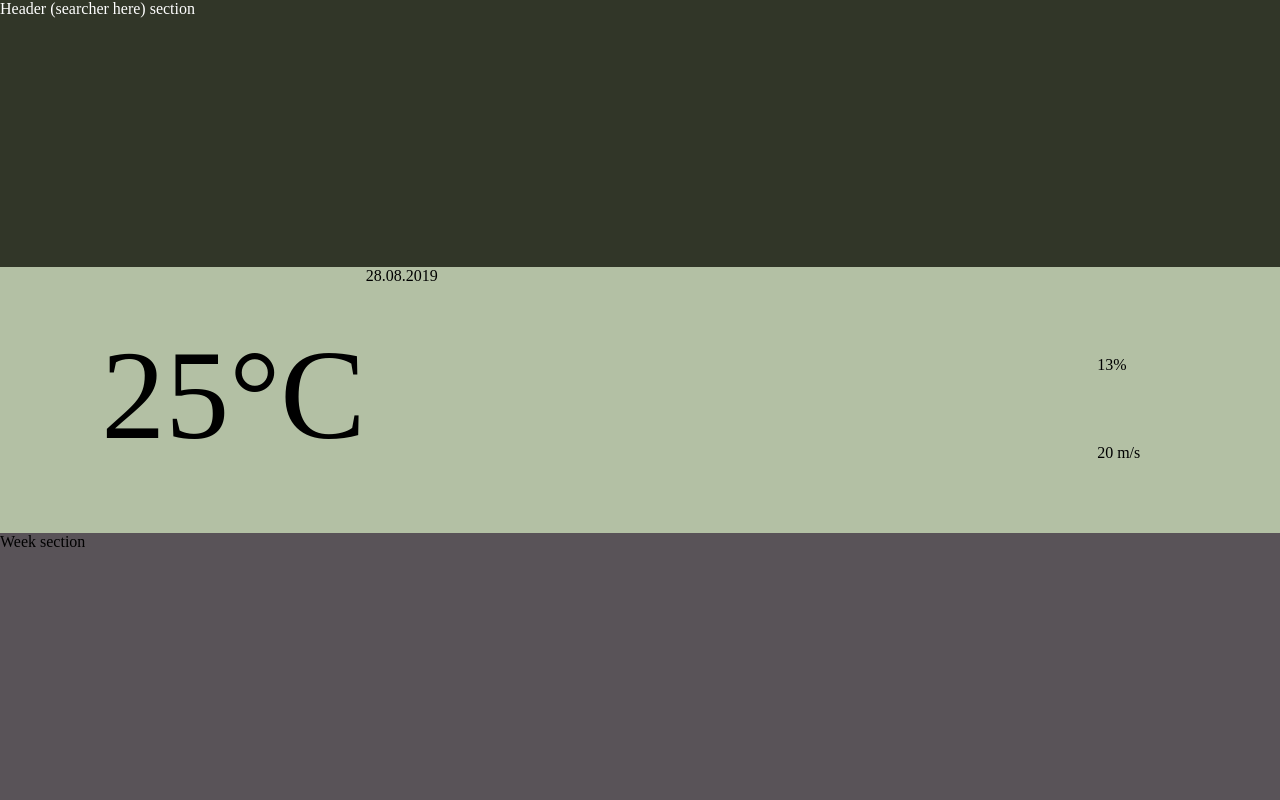
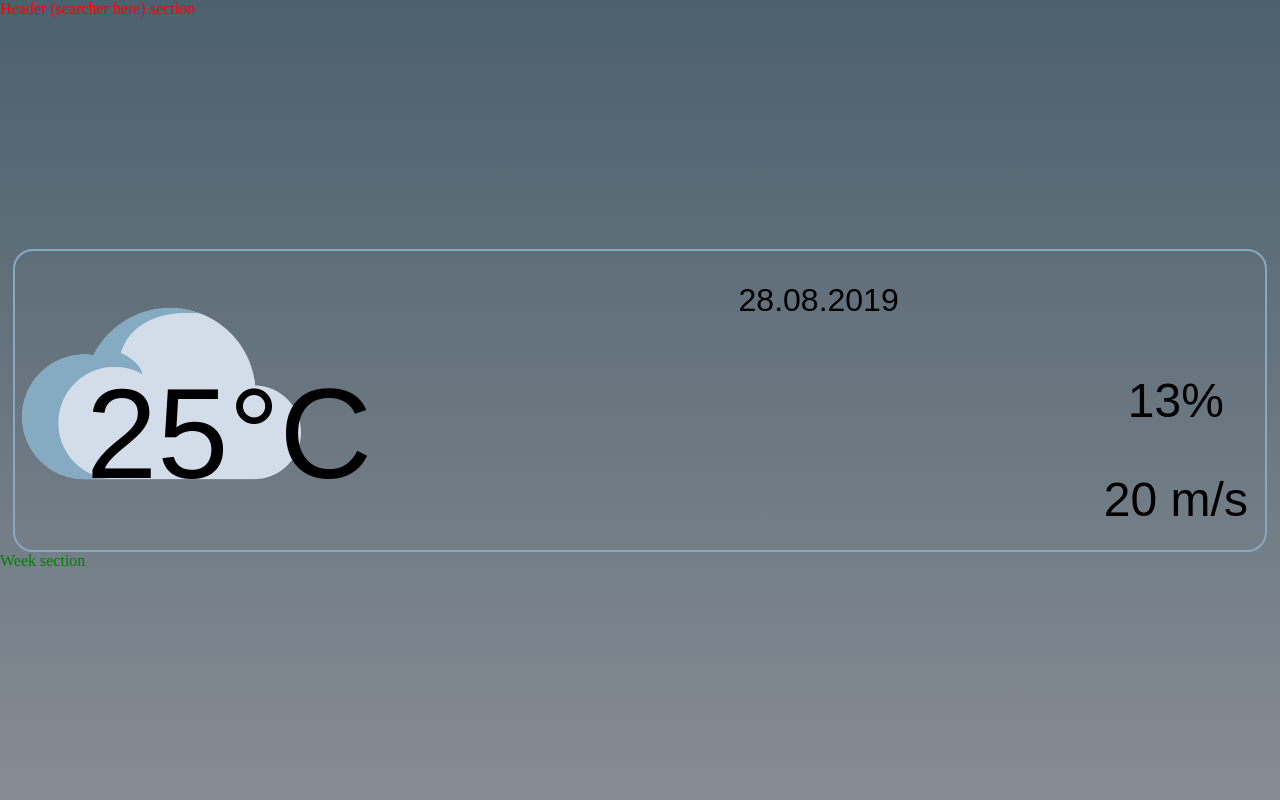
Before and after one commit to muteagony/cc-weatherapp, a website built with webpack: page index.html in a window 1280 px wide. Built offline with nearby package versions, Linux system fonts and the light colour scheme.

Commit message:
feat: added media folder with icons, improved position of elements, added some styling

```diff
--- a/src/js/Daysection.js
+++ b/src/js/Daysection.js
@@ -1,3 +1,6 @@
+import url from '../img/cloud.png';
+
+
 class Daysection {
     constructor() {
       this.element = document.createElement("section");
@@ -9,11 +12,18 @@ class Daysection {
       this.element.innerHTML = `
         <div id="day"></div>
       `;
+      // creating div, which will hold icon
+      const icon = document.createElement("div");
+      document.getElementById('day').appendChild(icon);
+      icon.setAttribute('id', 'icon');
+      const img = document.createElement("img");
+      img.src = url;
+      document.getElementById('icon').appendChild(img);
       // creating div, which will hold temperature
       const temp = document.createElement("div");
       document.getElementById('day').appendChild(temp);
       temp.setAttribute('id', 'temp');
-      temp.innerHTML = '25°C';
+      temp.innerText = '25°C';
       // creating div, which will hold date
       const date = document.createElement("div");
       document.getElementById('day').appendChild(date);
@@ -23,6 +33,7 @@ class Daysection {
       const chart = document.createElement("div");
       document.getElementById('day').appendChild(chart);
       chart.setAttribute('id', 'chart');
+
       // creating div, which will hold precipitation probability
       const rain = document.createElement("div");
       document.getElementById('day').appendChild(rain);
--- a/src/scss/header.scss
+++ b/src/scss/header.scss
@@ -1,4 +1,3 @@
 .header{
-    background-color: #313628;
-    color: white;
+    color: red;
 }
--- a/src/scss/section1.scss
+++ b/src/scss/section1.scss
@@ -1,12 +1,26 @@
 .day{
     height: 60%;
-}
 
     #day{
-    background-color: #B3C0A4;
+        border: 2px solid #87AAC2;
+        border-radius: 20px;
+        margin: 1%;
+        margin-top: 0%;
+        font-family: sans-serif;
         display: grid;
         grid-template-columns: 1fr 1fr 1fr 1fr 1fr 1fr 1fr; //needed to be change using sass math and sass grid
         grid-template-rows: 1fr 1fr 1fr; //needed to be change using sass math and sass grid
+
+        #icon{
+            grid-column: 1/3;
+            grid-row: 1/4;
+
+            img{
+                width: 80%;
+                height: auto;
+                padding-top: 1%;
+                padding-left: 2%; //i need to fix responsivness
+            }
         }
 
         #temp{
@@ -15,12 +29,15 @@
             font-size: 8rem;
             text-align: right;
             align-self: flex-end;
-    padding-bottom: 4rem;
+            padding-bottom: 12%; //i need to fix responsivness
         }
 
         #date{
             grid-column: 3/8;
             grid-row: 1/2;
+            font-size: 2rem;
+            text-align: center;
+            align-self: center;
         }
 
         #chart{
@@ -31,9 +48,17 @@
         #rain{
             grid-column: 7/8;
             grid-row: 2/3;
+            font-size: 3rem;
+            text-align: center;
+            align-self: center;
         }
 
         #wind{
             grid-column: 7/8;
             grid-row: 3/4;
+            font-size: 3rem;
+            text-align: center;
+            align-self: center;
         }
+    }
+}
--- a/src/scss/section2.scss
+++ b/src/scss/section2.scss
@@ -1,4 +1,4 @@
 .week{
-    background-color: #595358;
+    color: green;
     height: 30%;
 }
--- a/src/scss/styles.scss
+++ b/src/scss/styles.scss
@@ -16,6 +16,7 @@ html{
 
 body{
     height:100%;
+    background: linear-gradient(to bottom, #4C606D, #868C93); //this background will be for rainy weather
 }
 
 #root{
```
Also changed, not shown: src/img/cloud.png (added), src/img/cloud_part_sun.png (added), src/img/rain.png (added), src/img/snow.png (added), src/img/storm.png (added), src/img/sun.png (added), src/img/sun_part_cloud.png (added). Lines whose indentation alone changed are shown as unchanged.
